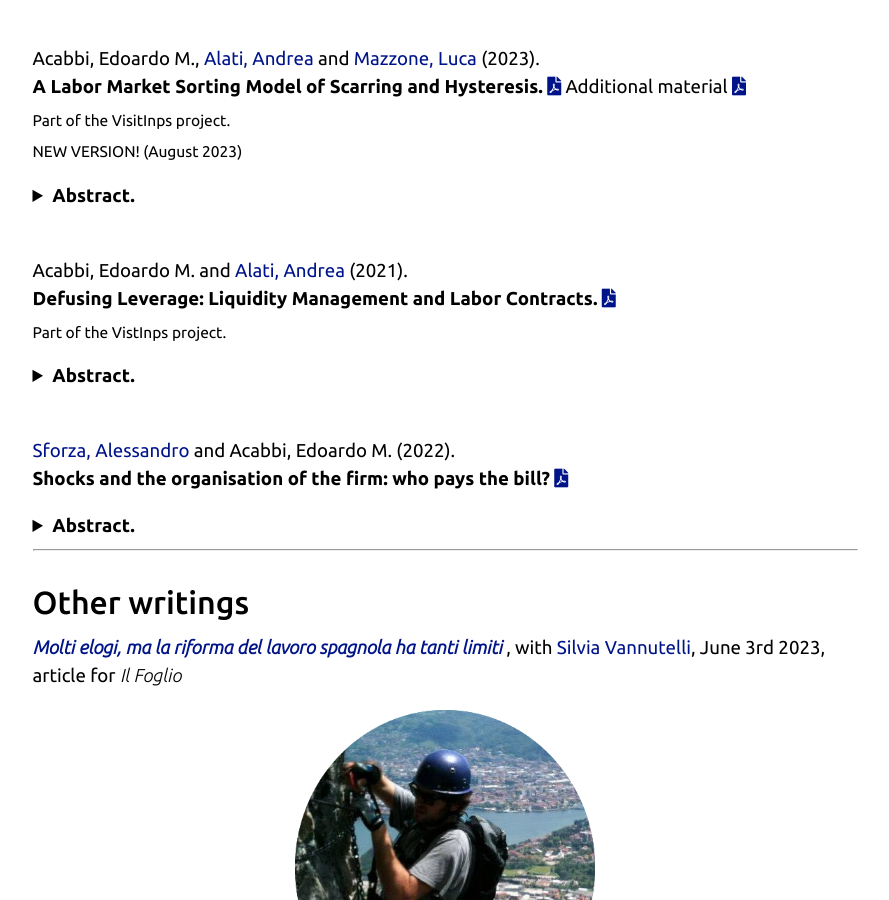
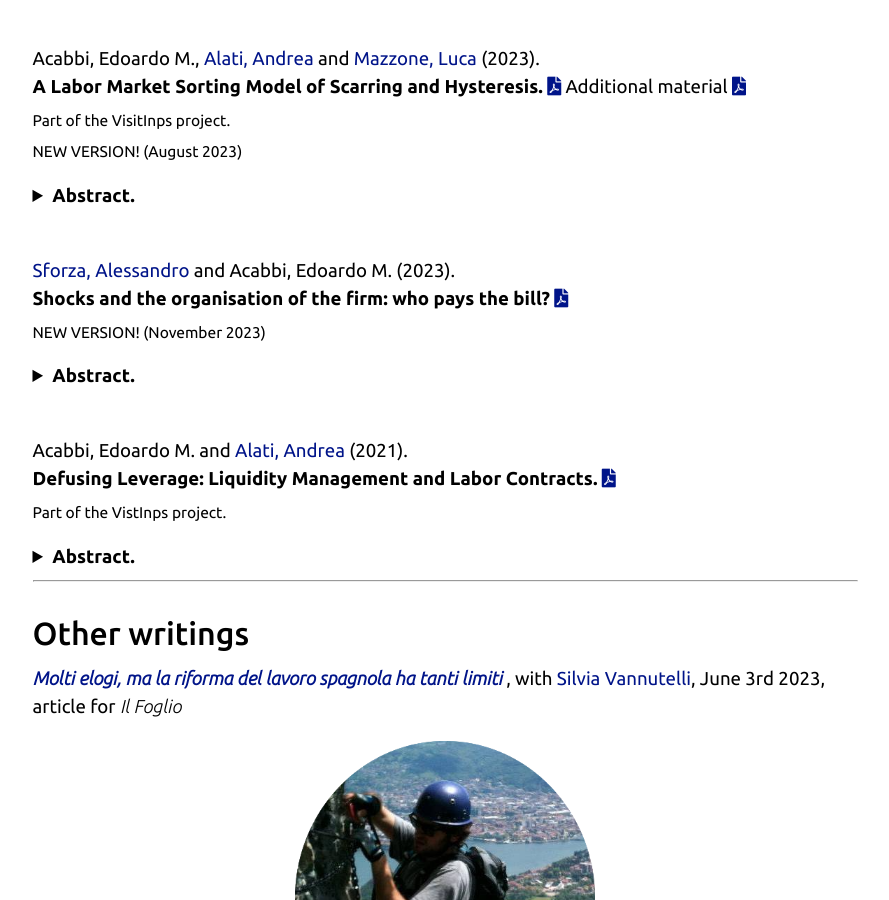
Before and after one commit to eacabbi/eacabbi.github.io, a Jekyll site: the page built from index.md, in a window 1280 px wide and 900 px high, scrolled down 1675 px. Shown: the whole window, without its empty margins (195-1084 px from the left). Built offline with Jekyll 4.4.1, drawn with Linux system fonts in a browser that asks for light colours; some web fonts are replaced; part of the change alters nothing that is shown.

Commit message:
update to SA

```diff
--- a/index.md
+++ b/index.md
@@ -66,6 +66,16 @@ Evaluating the allocative effects of recessions is challenging due to the dynami
 </details>
 
 <br>
+<a href="https://sites.google.com/site/alessandrosforza87/home"> Sforza, Alessandro</a> and Acabbi, Edoardo M. (2023).
+<br> **Shocks and the organisation of the firm: who pays the bill?**  <a href="{{ site.url }}/docs/SA.pdf" class="{{ site.pdf_icon }}" title="{{ site.pdf_title }}" id="icon"></a>
+<br> <sub>NEW VERSION! (November 2023)</sub>
+
+<details>
+<summary><b> Abstract. </b></summary>
+What happens to firms’ organizational structure when they are hit by a negative shock? By matching employer-employee data with firm loans and bank balance sheets, we study firms’ reactions to a credit shock–the global financial crisis—and compare it to a trade shock—the entry of China in the WTO. When hit by a credit supply shock, firms reduce employment of higher-skilled workers more than lower-skilled production workers, while no adjustment is found on the wages. In contrast, a trade shock affects the hierarchy of the firm from the bottom to the top: firms rescale the organization and reduce employment at all levels. Results support the existence of heterogenous complementarities between working capital and skills along the hierarchy of the firm. Abstracting from general equilibrium effects, we find that firms’ organization is a key channel in the transmission of credit shocks to the real economy.
+</details>
+
+<br>
 Acabbi, Edoardo M. and <a href="https://andrealati.github.io"> Alati, Andrea </a> (2021).
 **Defusing Leverage: Liquidity Management and Labor Contracts.** <a href="https://papers.ssrn.com/sol3/papers.cfm?abstract_id=3768825" class="{{ site.pdf_icon }}" title="{{ site.pdf_title }}" id="icon"></a>
 <br><sub>Part of the VistInps project.</sub>
@@ -77,15 +87,6 @@ Rigidities in firms' payroll structures are likely to increase the transmission
 
 </details>
 
-<br>
-<a href="https://sites.google.com/site/alessandrosforza87/home"> Sforza, Alessandro</a> and Acabbi, Edoardo M. (2022).
-<br> **Shocks and the organisation of the firm: who pays the bill?**  <a href="https://drive.google.com/file/d/0ByQcl7SXliImeEpMdGUtS3RGLXM/view?resourcekey=0-Mykokld7CQ4laxKSZWXmow" class="{{ site.pdf_icon }}" title="{{ site.pdf_title }}" id="icon"></a>
-
-<details>
-<summary><b> Abstract. </b></summary>
-What happens to firms’ organizational structure when they are hit by a negative shock? By matching employer-employee data with firm loans and bank balance sheets, we study firms’ reactions to a credit shock–the global financial crisis—and compare it to a trade shock—the entry of China in the WTO. When hit by a credit supply shock, firms reduce employment of higher-skilled workers more than lower-skilled production workers, while no adjustment is found on the wages. In contrast, a trade shock affects the hierarchy of the firm from the bottom to the top: firms rescale the organization and reduce employment at all levels. Results support the existence of heterogenous complementarities between working capital and skills along the hierarchy of the firm. Abstracting from general equilibrium effects, we find that firms’ organization is a key channel in the transmission of credit shocks to the real economy.
-</details>
-
 ___
 
 ## Other writings
```
Also changed, not shown: 1 other file.
